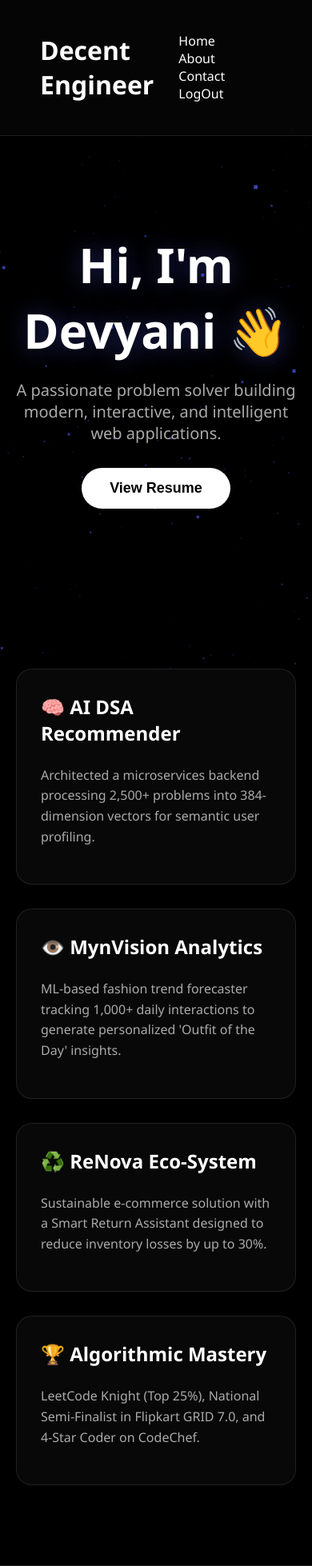
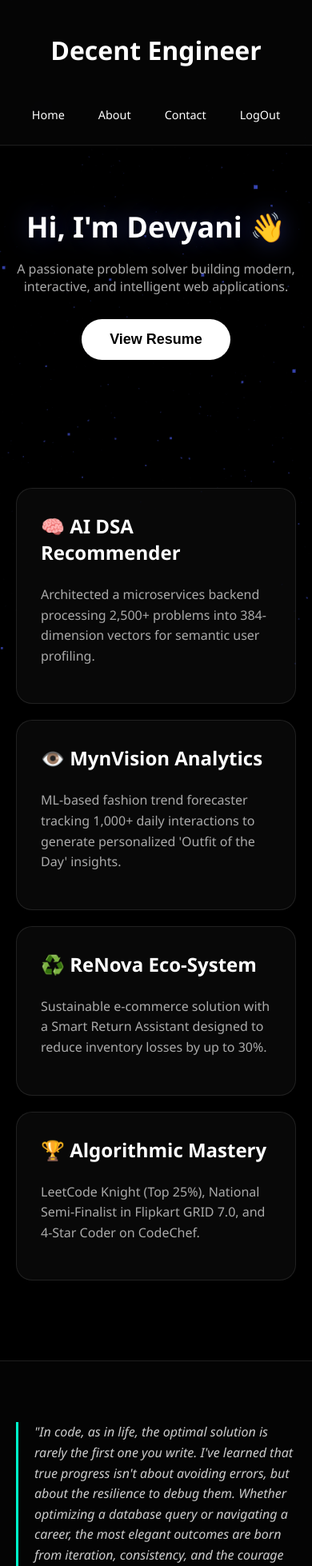
Before and after one commit to DevyanifanofRDJ/TheDigitalArchitect, a Node server app: page / in a window 390 px wide. Shown: the top 1958 px of the page at 80% size. Run offline with Node 20, Linux system fonts and the light colour scheme; the visitor is signed in with stand-in values (Sample User, id 1); some libraries are stand-ins or nearby versions.

Commit message:
Fix mobile navigation layout

```diff
--- a/index.js
+++ b/index.js
@@ -278,7 +278,7 @@ app.post('/forgotPassword',preventCache,rateCheck,async (req,resp)=>{
     }
     const resetToken=jwt.sign({id:user._id},process.env.SECRET_KEY,{expiresIn:"15m"});
     const baseUrl=process.env.BASE_URL;
-    const newLink=`${baseUrl}token=${resetToken}`;
+    const newLink=`${baseUrl}/resetPassword?token=${resetToken}`;
     const mailOption={
         from:"Decent Engineer",
         to:email,
--- a/views/home.html
+++ b/views/home.html
@@ -8,7 +8,7 @@
     <link rel="stylesheet" href="https://cdnjs.cloudflare.com/ajax/libs/font-awesome/6.4.0/css/all.min.css">
 
     <style>
-        /* --- 1. SHARED VARIABLES (From Source) --- */
+        /* --- 1. SHARED VARIABLES --- */
         :root {
             --bg-color: #000000;
             --card-bg: rgba(255, 255, 255, 0.03);
@@ -21,6 +21,10 @@
         }
 
         /* --- 2. CORE LAYOUT --- */
+        * {
+            box-sizing: border-box; /* CRITICAL FIX: Handles padding correctly */
+        }
+
         body {
             margin: 0;
             font-family: var(--font-stack);
@@ -77,7 +81,8 @@
         .hero h2 {
             font-size: 60px;
             margin: 0 0 20px;
-            text-shadow: 0 0 30px rgba(77, 96, 251, 0.4); /* Added slight indigo glow */
+            text-shadow: 0 0 30px rgba(77, 96, 251, 0.4);
+            line-height: 1.2;
         }
 
         .hero p {
@@ -119,7 +124,8 @@
         .card {
             background: var(--card-bg);
             backdrop-filter: blur(15px);
-            width: 300px;
+            width: 100%;          /* Try to fill space */
+            max-width: 300px;     /* But stop at 300px */
             padding: 30px;
             border-radius: 20px;
             border: 1px solid var(--border-color);
@@ -130,7 +136,7 @@
 
         .card:hover {
             transform: translateY(-10px);
-            background: rgba(77, 96, 251, 0.1); /* Indigo tint on hover */
+            background: rgba(77, 96, 251, 0.1);
             border-color: var(--accent-color);
         }
 
@@ -172,26 +178,64 @@
             text-align: left;
         }
 
-        .separator {
-            width: 50px;
-            height: 2px;
-            background: var(--primary-color);
-            margin: 0 auto 30px auto;
-            opacity: 0.5;
-        }
-
         .copyright {
             font-size: 0.85rem;
             color: #555;
             text-transform: uppercase;
             letter-spacing: 1px;
         }
+
+        /* --- 4. MOBILE RESPONSIVE RULES (The Magic Patch) --- */
+        @media (max-width: 768px) {
+
+            /* Header: Stack vertically and Center */
+            header {
+                flex-direction: column;
+                align-items: center; /* <--- CENTER LOGO HERE */
+                padding: 20px;
+                gap: 20px;
+            }
+
+            nav {
+                display: flex;
+                flex-wrap: wrap;
+                justify-content: center;
+                gap: 10px;
+            }
+
+            nav a {
+                margin: 0;
+                font-size: 0.9rem;
+            }
+
+            /* Hero: Smaller Text */
+            .hero {
+                padding: 80px 20px;
+            }
+
+            .hero h2 {
+                font-size: 36px; /* Scaled down for mobile */
+            }
+
+            .hero p {
+                font-size: 16px;
+            }
+
+            /* Cards: Full width on mobile */
+            .cards {
+                padding: 0 20px;
+                gap: 20px;
+            }
+
+            .card {
+                max-width: 100%; /* Allow cards to stretch full width on phone */
+            }
+        }
     </style>
 </head>
 
 <body>
 
-    <!-- Background Canvas Container -->
     <div id="bg-canvas"></div>
 
     <header>
@@ -239,7 +283,6 @@
             <p class="philosophy">
                 "In code, as in life, the optimal solution is rarely the first one you write. I've learned that true progress isn't about avoiding errors, but about the resilience to debug them. Whether optimizing a database query or navigating a career, the most elegant outcomes are born from iteration, consistency, and the courage to refactor your approach until it works."
             </p>
-            <!-- <div class="separator"></div> -->
             <p class="copyright">
                 © 2025 The Decent Engineer — Built with ❤️ & AI
             </p>
@@ -247,8 +290,7 @@
     </footer>
 
     <script>
-        // --- REPLACED THREE.JS BACKGROUND ---
-
+        // --- THREE.JS BACKGROUND ---
         const scene = new THREE.Scene();
         scene.fog = new THREE.FogExp2(0x000000, 0.002);
 
@@ -258,11 +300,11 @@
         const renderer = new THREE.WebGLRenderer({ antialias: true, alpha: true });
         renderer.setSize(window.innerWidth, window.innerHeight);
 
-        // Append renderer to the specific div
+        // Append renderer
         const container = document.getElementById('bg-canvas');
         container.appendChild(renderer.domElement);
 
-        // Simple Particles
+        // Particles
         const geometry = new THREE.BufferGeometry();
         const count = 4000;
         const posArray = new Float32Array(count * 3);
@@ -273,7 +315,6 @@
 
         geometry.setAttribute('position', new THREE.BufferAttribute(posArray, 3));
 
-        // Material from source (Indigo/Blue tint)
         const material = new THREE.PointsMaterial({
             size: 2,
             color: 0x4d60fb,
@@ -292,7 +333,7 @@
             mouseY = e.clientY - window.innerHeight/2;
         });
 
-        // Handle resize
+        // Resize Logic
         window.addEventListener('resize', () => {
             camera.aspect = window.innerWidth / window.innerHeight;
             camera.updateProjectionMatrix();
@@ -302,10 +343,8 @@
         function animate() {
             requestAnimationFrame(animate);
 
-            // Rotation animation from source
+            // Animation
             particles.rotation.y += 0.0005;
-
-            // Camera movement based on mouse
             camera.position.x += (mouseX * 0.05 - camera.position.x) * 0.05;
             camera.position.y += (-mouseY * 0.05 - camera.position.y) * 0.05;
 
```
